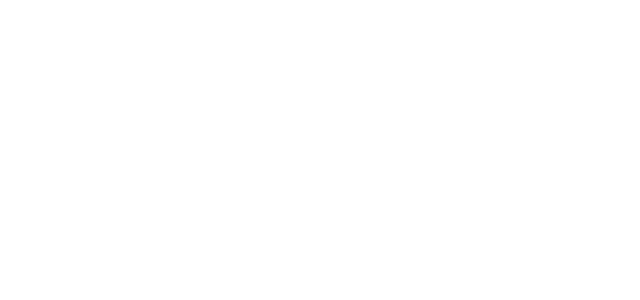
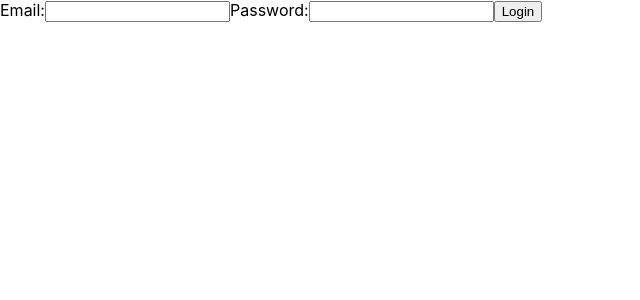
Before and after one commit to Alexbvs/NotesApp, a React (Create React App) app: page / in a window 1280 px wide. Shown: the top 300 px of the page, without its empty margins (0-640 px from the left). Built offline with nearby package versions, Linux system fonts and the light colour scheme.

Commit message:
add Login component, validation in LoginContainer component

```diff
--- a/package.json
+++ b/package.json
@@ -6,6 +6,7 @@
     "@testing-library/jest-dom": "^5.11.6",
     "@testing-library/react": "^11.2.2",
     "@testing-library/user-event": "^12.6.0",
+    "formik": "^2.2.6",
     "react": "^17.0.1",
     "react-dom": "^17.0.1",
     "react-redux": "^7.2.2",
@@ -13,7 +14,8 @@
     "react-scripts": "4.0.1",
     "redux": "^4.0.5",
     "redux-saga": "^1.1.3",
-    "web-vitals": "^0.2.4"
+    "web-vitals": "^0.2.4",
+    "yup": "^0.32.8"
   },
   "scripts": {
     "start": "react-scripts start",
--- a/src/App.js
+++ b/src/App.js
@@ -1,11 +1,12 @@
 import React from "react";
+import LoginContainer from "./components/LoginContainer";
 
 function App() {
-  return (
-    <div className="App">
-
-    </div>
-  );
+    return (
+        <div className="App">
+            <LoginContainer />
+        </div>
+    );
 }
 
 export default App;
--- /dev/null
+++ b/src/components/Login.js
@@ -0,0 +1,30 @@
+import React from "react";
+import {Field, Form, Formik} from "formik";
+
+const Login = ({initialValues, validationSchema, submitButtonText, onSubmit}) => {
+
+    return (
+        <>
+            <Formik
+                initialValues={initialValues}
+                onSubmit={onSubmit}
+                validationSchema={validationSchema}
+            >
+                {({errors, touched}) => (
+                    <Form>
+                        <label htmlFor="email" className="formTab__label">Email:</label>
+                        <Field name="email" type="email"/>
+                        {errors.email && touched.email ? <div>{errors.email}</div> : null}
+
+                        <label htmlFor="password" className="formTab__label">Password:</label>
+                        <Field name="password" type="password"/>
+                        {errors.password && touched.password ? <div>{errors.password}</div> : null}
+                        <button type="submit" className="btn">{submitButtonText}</button>
+                    </Form>
+                )}
+            </Formik>
+        </>
+    )
+}
+
+export default Login;
--- /dev/null
+++ b/src/components/LoginContainer.js
@@ -0,0 +1,37 @@
+import React from "react";
+import * as Yup from 'yup';
+import Login from "./Login";
+
+const LoginContainer = () => {
+
+    const SignupSchema = Yup.object().shape({
+        email: Yup.string()
+            .email('Invalid email')
+            .required('Required'),
+        password: Yup.string()
+            .min(8, 'Too Short!')
+            .matches(
+                /^(?=.*[a-z])(?=.*[A-Z])(?=.*\d)[a-zA-Z\d]{8,}$/,
+                'Must Contain 8 Characters, One Uppercase, One Lowercase and one Number'
+            )
+            .required('Required'),
+    });
+
+    // only for testing
+    const submitAuth = (authData) => {
+        alert(JSON.stringify(authData, null, 2));
+    }
+
+    return (
+            <Login initialValues={{
+                email: "",
+                password: ""
+            }}
+                   submitButtonText={"Login"}
+                   onSubmit={submitAuth}
+                   validationSchema={SignupSchema}
+            />
+    )
+};
+
+export default LoginContainer;
```
Also changed, not shown: 2 other files (tests, documents, lock files or other folders).
